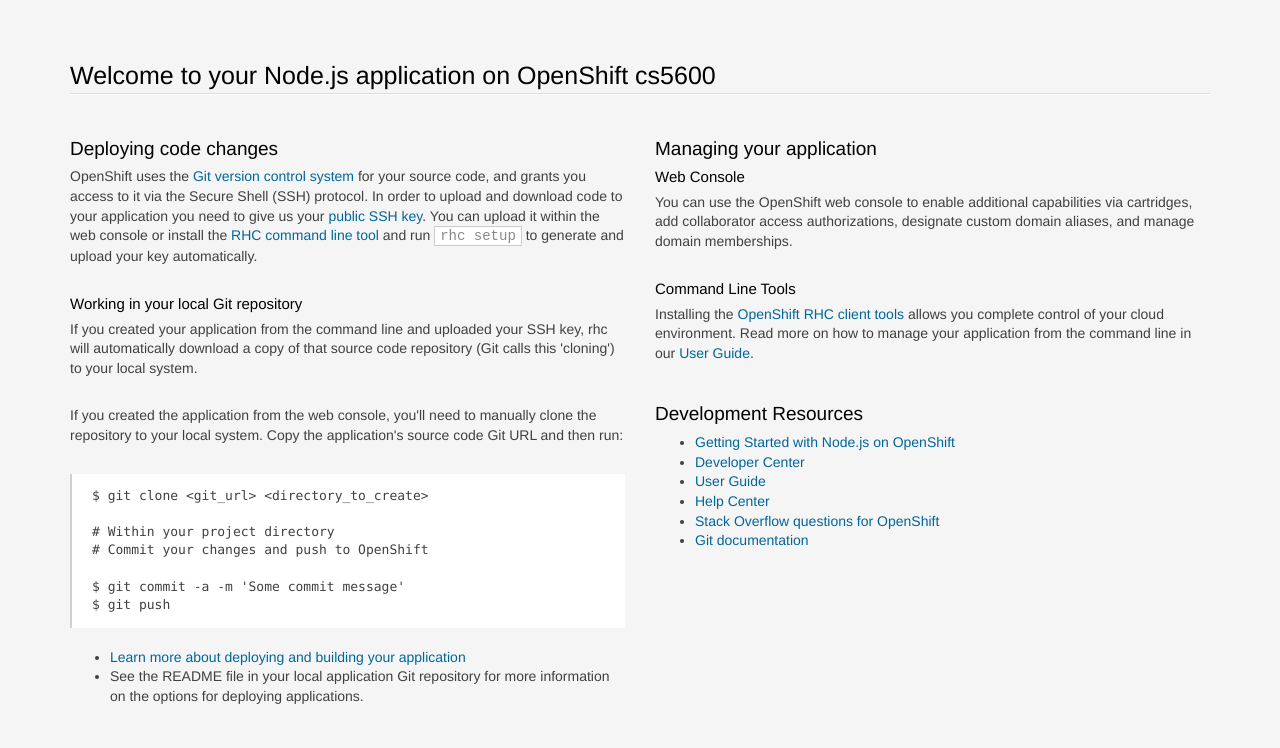
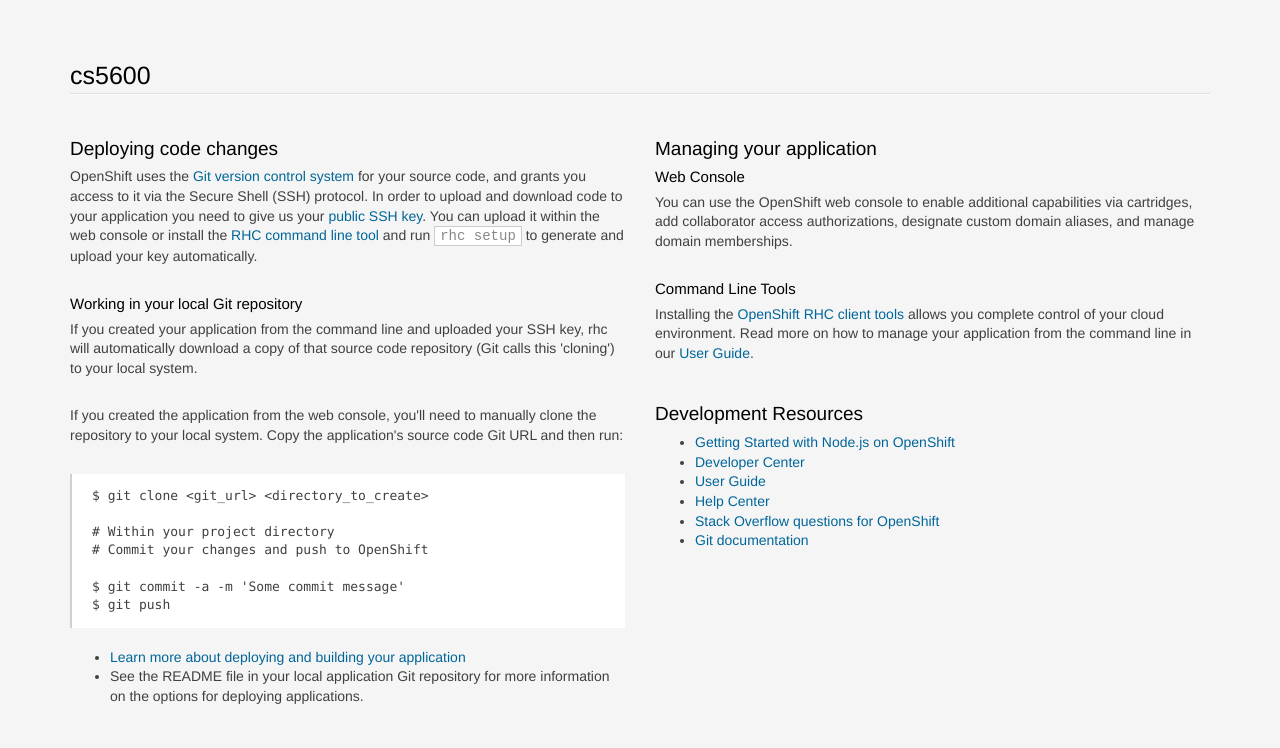
Before and after one commit to spymagic/cs5600, a website: page index.html in a window 1280 px wide. Shown: the top 748 px of the page. Drawn offline with Linux system fonts and the light colour scheme.

Commit message:
add hello.html

```diff
--- a/index.html
+++ b/index.html
@@ -207,7 +207,7 @@
 <body>
 <section class='container'>
           <hgroup>
-            <h1>Welcome to your Node.js application on OpenShift cs5600</h1>
+            <h1>cs5600</h1>
           </hgroup>
 
 
```
Also changed, not shown: hello.html (renamed from public/hello.html).
